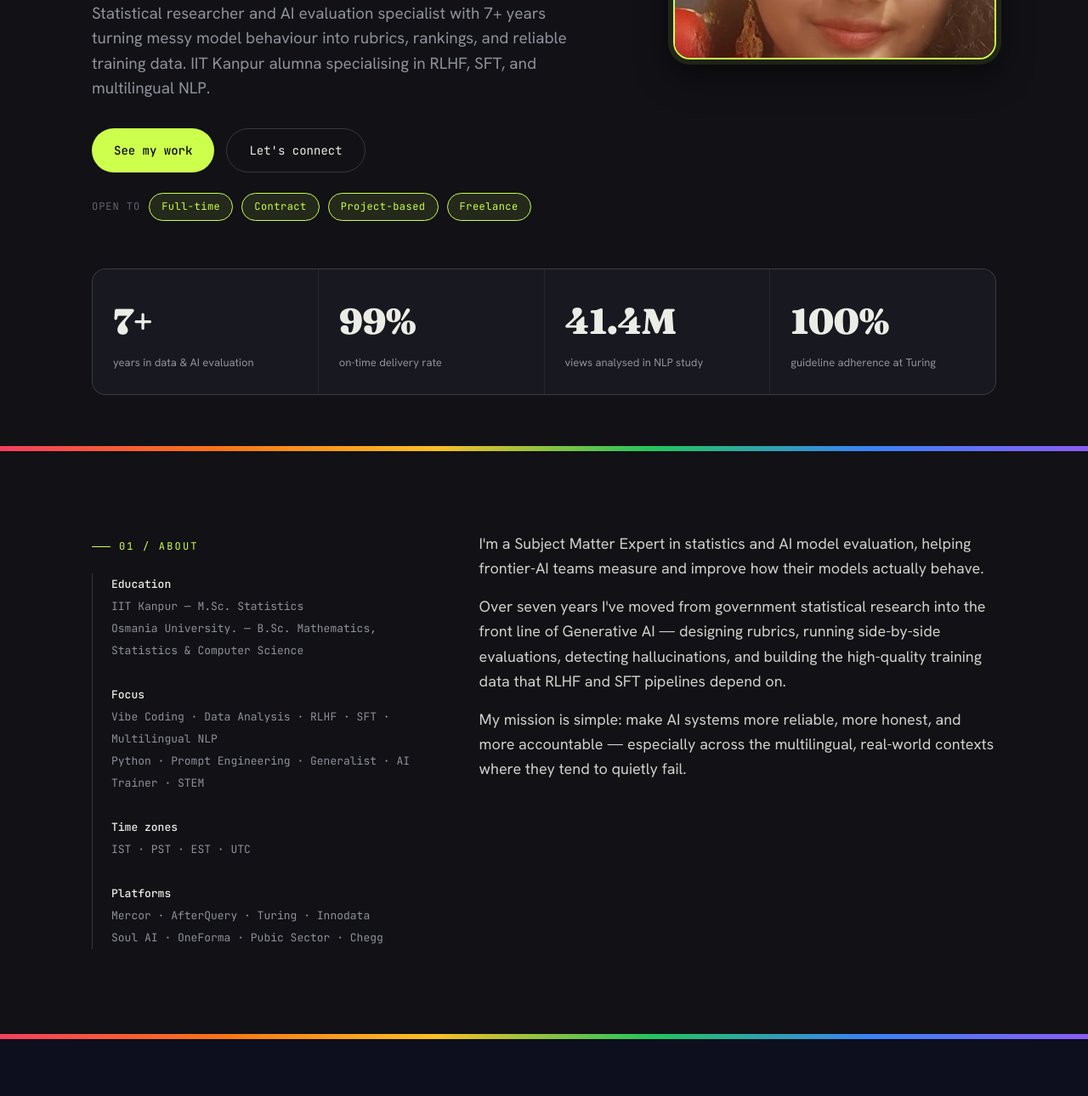
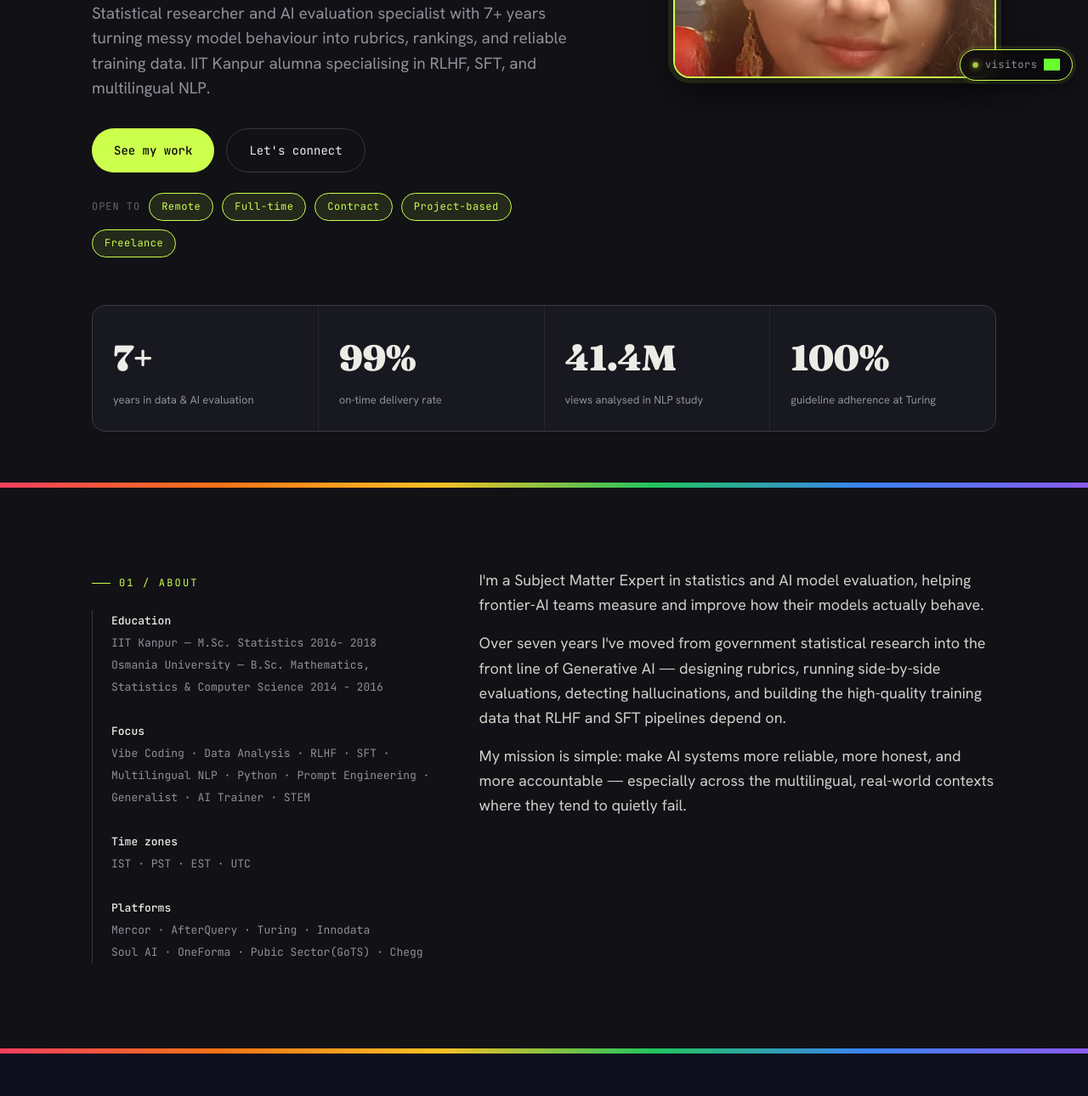
Before and after one commit to K-Sriharika/sriharika-portfolio, a plain HTML site: page index.html in a window 1280 px wide. Shown: the part 687-1977 px from the top of the page at 85% size. Drawn offline with Linux system fonts and the light colour scheme; grey boxes are pictures that could not be loaded.

Commit message:
Update index.html

```diff
--- a/index.html
+++ b/index.html
@@ -17,7 +17,7 @@ const PORTFOLIO = {
   photo:    "images/harika.jpeg",   // your photo — already in the images/ folder
 
   // ---- AVAILABILITY (shown as badges in hero) ----
-  availability: ["Full-time", "Contract", "Project-based", "Freelance"],
+  availability: ["Remote", "Full-time", "Contract", "Project-based", "Freelance"],
 
   // ---- HERO ----
   hero: {
@@ -156,7 +156,7 @@ const PORTFOLIO = {
   ],
 
   // ---- RATE CARD ----
-  rateNote: "Flexible across PST / EST / UTC. Reach out for project-based or retainer arrangements.",
+  rateNote: "Flexible across IST / PST / EST / UTC. Reach out for project-based or retainer arrangements.",
   introCallRate: "₹ 250 / 30 min",
   rates: [
     { plan: "Hourly",    price: "$30 / hr",     detail: "AI evaluation, SxS ranking, hallucination detection, rubric review." },
@@ -767,7 +767,7 @@ PORTFOLIO.stats.forEach(s => {
 
 // about
 $("#aboutBody").innerHTML = PORTFOLIO.about.map(p=>`<p>${p}</p>`).join("");
-$("#aboutSide").innerHTML = `<b>Education</b><br>IIT Kanpur — M.Sc. Statistics<br>Osmania University. — B.Sc. Mathematics, Statistics & Computer Science<br><br><b>Focus</b><br>Vibe Coding · Data Analysis · RLHF · SFT · Multilingual NLP<br>Python · Prompt Engineering · Generalist · AI Trainer · STEM <br><br><b>Time zones</b><br>IST · PST · EST · UTC<br><br><b>Platforms</b><br>Mercor · AfterQuery · Turing · Innodata<br>Soul AI · OneForma · Pubic Sector · Chegg`;
+$("#aboutSide").innerHTML = `<b>Education</b><br>IIT Kanpur — M.Sc. Statistics  2016- 2018<br>Osmania University — B.Sc. Mathematics, Statistics & Computer Science  2014 - 2016<br><br><b>Focus</b><br>Vibe Coding · Data Analysis · RLHF · SFT · Multilingual NLP · Python · Prompt Engineering · Generalist · AI Trainer · STEM <br><br><b>Time zones</b><br>IST · PST · EST · UTC<br><br><b>Platforms</b><br>Mercor · AfterQuery · Turing · Innodata<br>Soul AI · OneForma · Pubic Sector(GoTS) · Chegg`;
 
 // skills
 PORTFOLIO.skills.forEach(g => {
@@ -932,5 +932,43 @@ $("#footName").textContent = PORTFOLIO.name;
 $("#footSub").textContent = `${PORTFOLIO.role} · ${new Date().getFullYear()}`;
 document.title = `${PORTFOLIO.name} — ${PORTFOLIO.role}`;
 </script>
+<!-- Visitor counter (fixed bottom-right) -->
+<a href="#" id="visitorCounter" style="
+  position: fixed;
+  bottom: 18px;
+  right: 18px;
+  z-index: 100;
+  display: inline-flex;
+  align-items: center;
+  gap: 8px;
+  padding: 8px 14px;
+  border-radius: 100px;
+  background: rgba(11,11,13,.85);
+  backdrop-filter: blur(10px);
+  border: 1px solid var(--accent);
+  color: var(--accent);
+  font-family: var(--mono);
+  font-size: 12px;
+  letter-spacing: .04em;
+  box-shadow: 0 8px 24px rgba(0,0,0,.4), 0 0 0 4px var(--accent-soft);
+  text-decoration: none;
+  pointer-events: none;
+">
+  <span style="width:7px; height:7px; border-radius:50%; background:var(--accent); box-shadow:0 0 8px var(--accent); animation: pulse 1.8s ease-in-out infinite;"></span>
+  <span style="color:var(--muted);">visitors</span>
+  <img src="https://visitor-badge.laobi.icu/badge?page_id=k-sriharika.sriharika-portfolio&left_color=transparent&right_color=transparent&left_text=&style=flat"
+       alt="count"
+       style="height:14px; vertical-align:middle; filter: brightness(0) saturate(100%) invert(95%) sepia(50%) saturate(2000%) hue-rotate(40deg) brightness(105%);">
+</a>
+
+<style>
+@keyframes pulse {
+  0%, 100% { opacity: 1; transform: scale(1); }
+  50% { opacity: .5; transform: scale(.85); }
+}
+@media (max-width: 600px) {
+  #visitorCounter { bottom: 12px; right: 12px; font-size: 11px; padding: 6px 11px; }
+}
+</style>
 </body>
 </html>
```
